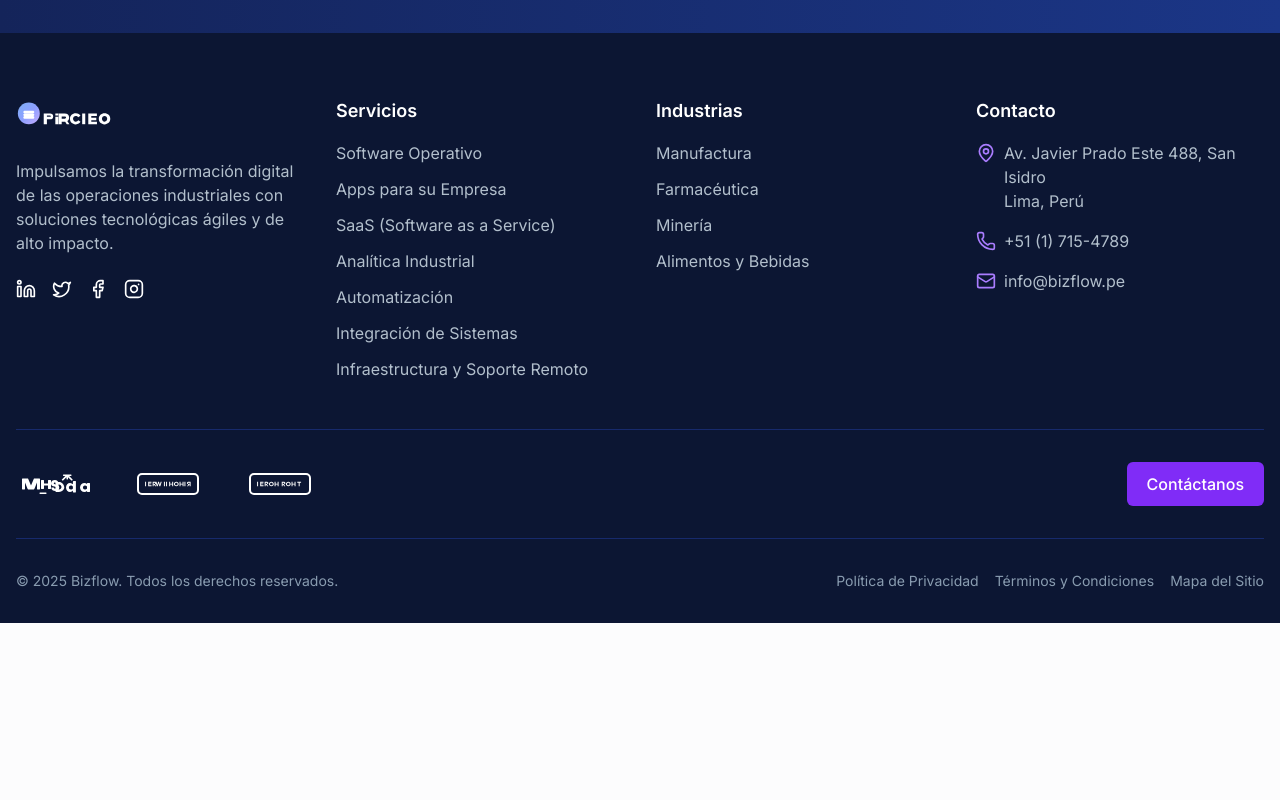
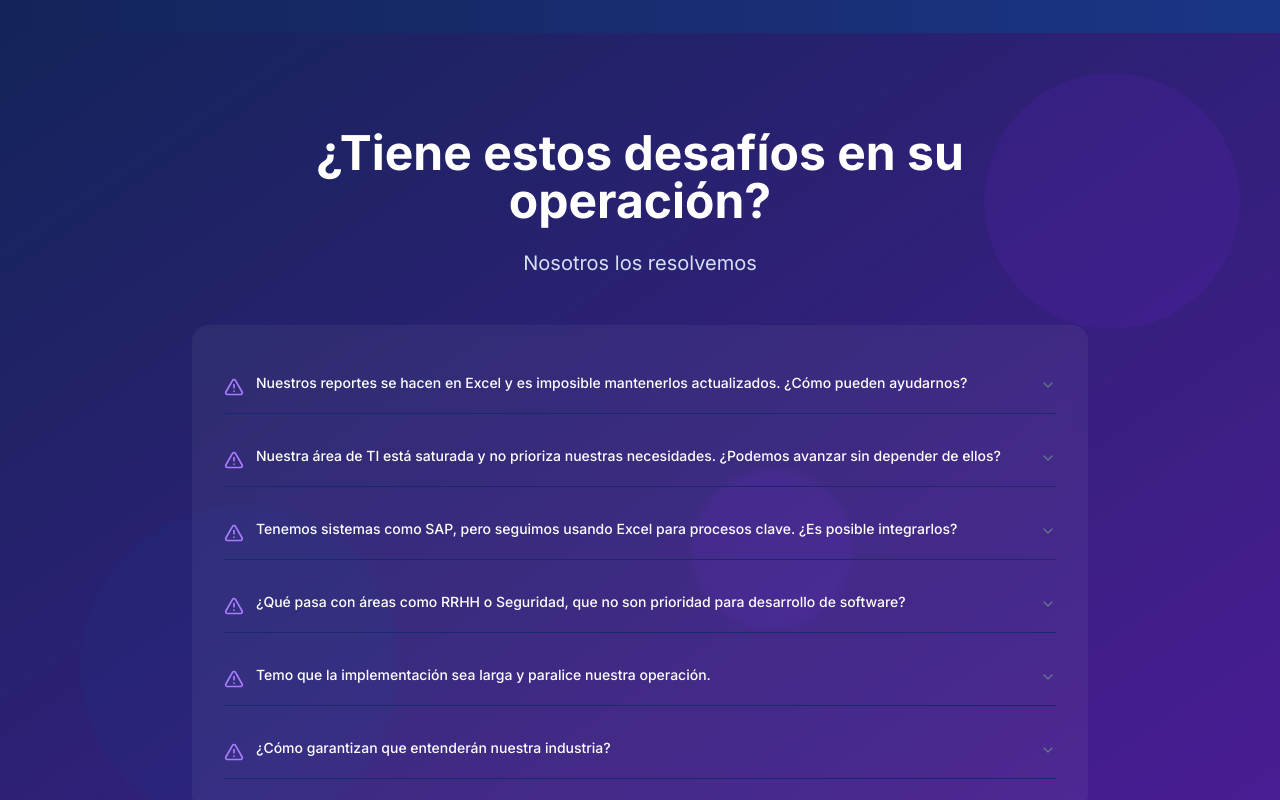
Before and after one commit to robertocalvo27/bizflow-website, a Next.js app: page / in a window 1280 px wide. Shown: the part 5820-6620 px from the top of the page. Before the commit the page ends 6443 px from the top, so only its background shows below. Built offline with nearby package versions, Linux system fonts and the light colour scheme.

Commit message:
feat: agrega sección FAQ con preguntas frecuentes y respuestas detalladas

```diff
--- a/src/app/page.tsx
+++ b/src/app/page.tsx
@@ -4,6 +4,7 @@ import ServicesSection from '@/components/home/ServicesSection'
 import TrustSection from '@/components/home/TrustSection'
 import CasesSection from '@/components/home/CasesSection'
 import CtaSection from '@/components/home/CtaSection'
+import FaqSection from '@/components/home/FaqSection'
 import { Metadata } from 'next'
 
 export const metadata: Metadata = {
@@ -19,6 +20,7 @@ export default function Home() {
       <TrustSection />
       <CasesSection />
       <CtaSection />
+      <FaqSection />
     </main>
   )
 }
--- /dev/null
+++ b/src/components/home/FaqSection.tsx
@@ -0,0 +1,164 @@
+"use client"
+
+import React from 'react'
+import {
+  Accordion,
+  AccordionContent,
+  AccordionItem,
+  AccordionTrigger,
+} from "@/components/ui/accordion"
+import { AlertTriangle, CheckCircle2 } from 'lucide-react'
+
+const faqs = [
+  {
+    question: "Nuestros reportes se hacen en Excel y es imposible mantenerlos actualizados. ¿Cómo pueden ayudarnos?",
+    answer: (
+      <div className="space-y-4">
+        <p>Reemplazamos sus hojas de cálculo con software operativo en tiempo real.</p>
+        <div className="flex items-start gap-2">
+          <CheckCircle2 className="h-5 w-5 text-bizflow-purple-400 shrink-0 mt-1" />
+          <p>En Smith & Nephew, automatizamos el control de producción hora x hora, eliminando errores y reduciendo un 30% el tiempo de reportes.</p>
+        </div>
+        <div className="flex items-start gap-2">
+          <CheckCircle2 className="h-5 w-5 text-bizflow-purple-400 shrink-0 mt-1" />
+          <p>No necesita conocimientos técnicos: nosotros lo implementamos y su equipo solo usará una interfaz sencilla.</p>
+        </div>
+      </div>
+    )
+  },
+  {
+    question: "Nuestra área de TI está saturada y no prioriza nuestras necesidades. ¿Podemos avanzar sin depender de ellos?",
+    answer: (
+      <div className="space-y-4">
+        <p>Sí. Somos su equipo externo especializado en operaciones.</p>
+        <div className="flex items-start gap-2">
+          <CheckCircle2 className="h-5 w-5 text-bizflow-purple-400 shrink-0 mt-1" />
+          <p>En Ferreyros, el departamento de mantenimiento implementó un sistema de gestión de activos críticos sin involucrar a TI, usando nuestra plataforma en la nube.</p>
+        </div>
+        <div className="flex items-start gap-2">
+          <CheckCircle2 className="h-5 w-5 text-bizflow-purple-400 shrink-0 mt-1" />
+          <p>Nosotros nos encargamos de la infraestructura, seguridad y soporte.</p>
+        </div>
+      </div>
+    )
+  },
+  {
+    question: "Tenemos sistemas como SAP, pero seguimos usando Excel para procesos clave. ¿Es posible integrarlos?",
+    answer: (
+      <div className="space-y-4">
+        <p>Absolutamente. Conectamos sus herramientas actuales (SAP, Oracle, MES) con soluciones personalizadas.</p>
+        <div className="flex items-start gap-2">
+          <CheckCircle2 className="h-5 w-5 text-bizflow-purple-400 shrink-0 mt-1" />
+          <p>En Smith & Nephew, integramos SAP con un módulo de trazabilidad médica que antes manejaban en Excel, cumpliendo FDA y ahorrando 15 horas semanales en auditorías.</p>
+        </div>
+      </div>
+    )
+  },
+  {
+    question: "¿Qué pasa con áreas como RRHH o Seguridad, que no son prioridad para desarrollo de software?",
+    answer: (
+      <div className="space-y-4">
+        <p>Las digitalizamos en semanas, sin burocracia.</p>
+        <div className="flex items-start gap-2">
+          <CheckCircle2 className="h-5 w-5 text-bizflow-purple-400 shrink-0 mt-1" />
+          <p>Automatizamos informes de seguridad ocupacional para Antamina, reduciendo incidentes en un 40%.</p>
+        </div>
+        <div className="flex items-start gap-2">
+          <CheckCircle2 className="h-5 w-5 text-bizflow-purple-400 shrink-0 mt-1" />
+          <p>Implementamos un portal de RRHH para gestionar turnos en plantas médicas, validado por compliance.</p>
+        </div>
+        <div className="flex items-start gap-2">
+          <CheckCircle2 className="h-5 w-5 text-bizflow-purple-400 shrink-0 mt-1" />
+          <p>No necesitamos presupuestos millonarios: entregamos valor desde el primer sprint.</p>
+        </div>
+      </div>
+    )
+  },
+  {
+    question: "Temo que la implementación sea larga y paralice nuestra operación.",
+    answer: (
+      <div className="space-y-4">
+        <p>Entregamos prototipos funcionales en 5 días y hacemos implementaciones graduales.</p>
+        <div className="flex items-start gap-2">
+          <CheckCircle2 className="h-5 w-5 text-bizflow-purple-400 shrink-0 mt-1" />
+          <p>En FIFCO, migramos su control de producción a una app móvil sin detener la planta.</p>
+        </div>
+        <div className="flex items-start gap-2">
+          <CheckCircle2 className="h-5 w-5 text-bizflow-purple-400 shrink-0 mt-1" />
+          <p>Su operación sigue funcionando... pero sin Excel.</p>
+        </div>
+      </div>
+    )
+  },
+  {
+    question: "¿Cómo garantizan que entenderán nuestra industria?",
+    answer: (
+      <div className="space-y-4">
+        <p>Porque hemos trabajado en ella. Nuestro equipo incluye:</p>
+        <div className="flex items-start gap-2">
+          <CheckCircle2 className="h-5 w-5 text-bizflow-purple-400 shrink-0 mt-1" />
+          <p>Ingenieros con experiencia en minas subterráneas.</p>
+        </div>
+        <div className="flex items-start gap-2">
+          <CheckCircle2 className="h-5 w-5 text-bizflow-purple-400 shrink-0 mt-1" />
+          <p>Expertos en compliance médico (FDA 21 CFR Part 11).</p>
+        </div>
+        <div className="flex items-start gap-2">
+          <CheckCircle2 className="h-5 w-5 text-bizflow-purple-400 shrink-0 mt-1" />
+          <p>Especialistas en logística de alta tecnología.</p>
+        </div>
+        <p className="text-bizflow-blue-100">No le pediremos que nos explique su operación: ya la conocemos.</p>
+      </div>
+    )
+  }
+]
+
+const FaqSection = () => {
+  return (
+    <section className="py-16 md:py-24 relative overflow-hidden">
+      {/* Background gradient */}
+      <div className="absolute inset-0 bg-gradient-to-br from-bizflow-blue-900 to-bizflow-purple-900 z-0"></div>
+
+      {/* Abstract shapes */}
+      <div className="absolute top-0 left-0 w-full h-full overflow-hidden z-0">
+        <div className="absolute top-10 right-10 w-64 h-64 rounded-full bg-bizflow-purple-800 opacity-20"></div>
+        <div className="absolute bottom-20 left-20 w-80 h-80 rounded-full bg-bizflow-blue-700 opacity-20"></div>
+        <div className="absolute top-1/2 right-1/3 w-40 h-40 rounded-full bg-bizflow-purple-600 opacity-10"></div>
+      </div>
+
+      {/* Content */}
+      <div className="container mx-auto px-4 relative z-10">
+        <div className="max-w-4xl mx-auto">
+          <div className="text-center mb-12">
+            <h2 className="text-3xl md:text-4xl lg:text-5xl font-bold mb-6 text-white">
+              ¿Tiene estos desafíos en su operación?
+            </h2>
+            <p className="text-lg md:text-xl text-bizflow-blue-100">
+              Nosotros los resolvemos
+            </p>
+          </div>
+
+          <div className="bg-white/5 backdrop-blur-sm rounded-2xl p-6 md:p-8">
+            <Accordion type="single" collapsible className="space-y-4">
+              {faqs.map((faq, index) => (
+                <AccordionItem key={index} value={`item-${index}`} className="border-b border-bizflow-blue-800">
+                  <AccordionTrigger className="text-left">
+                    <div className="flex items-start gap-3 pr-8">
+                      <AlertTriangle className="h-5 w-5 text-bizflow-purple-400 shrink-0 mt-1" />
+                      <span className="text-white font-medium">{faq.question}</span>
+                    </div>
+                  </AccordionTrigger>
+                  <AccordionContent className="text-bizflow-blue-100">
+                    {faq.answer}
+                  </AccordionContent>
+                </AccordionItem>
+              ))}
+            </Accordion>
+          </div>
+        </div>
+      </div>
+    </section>
+  )
+}
+
+export default FaqSection
```
